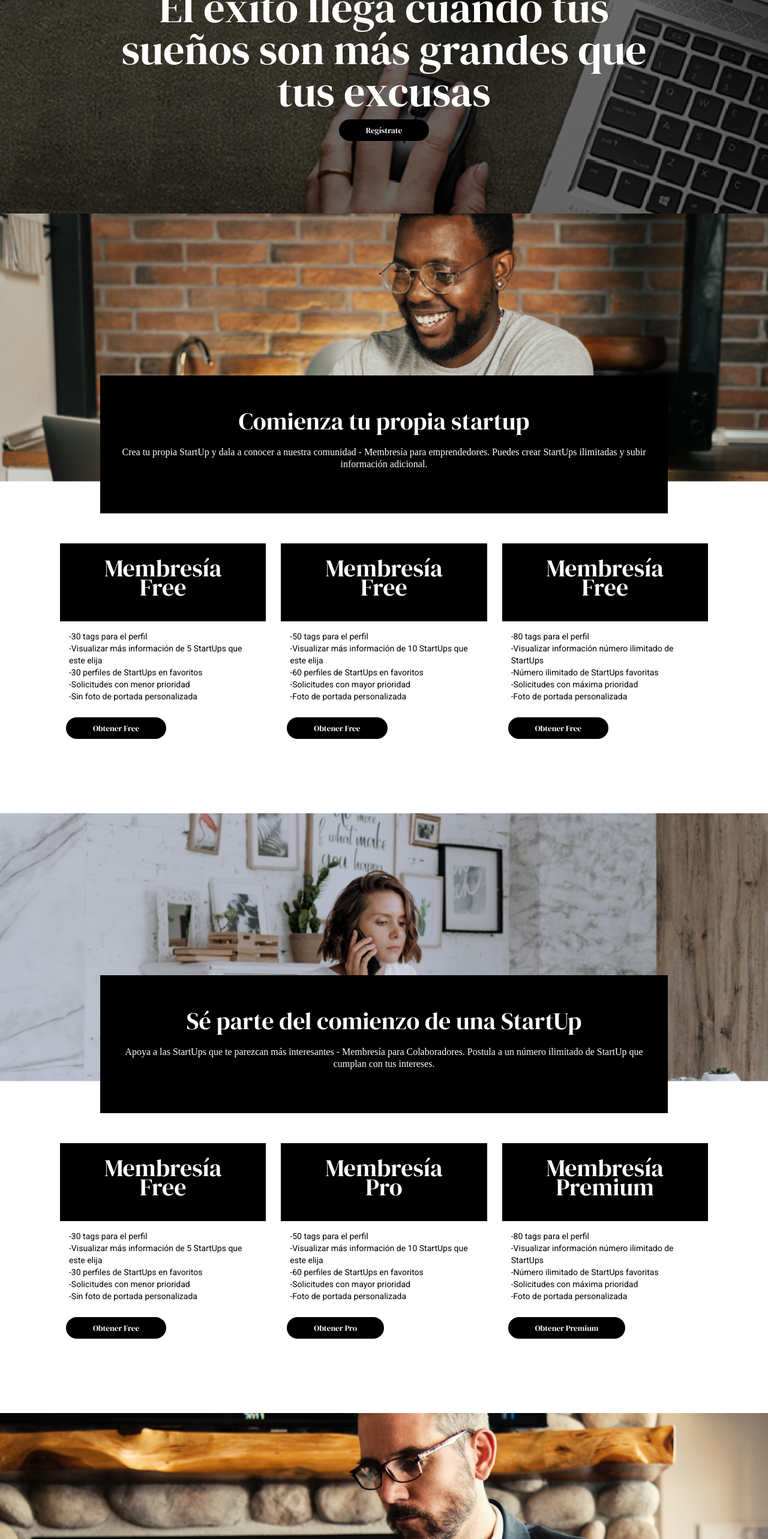
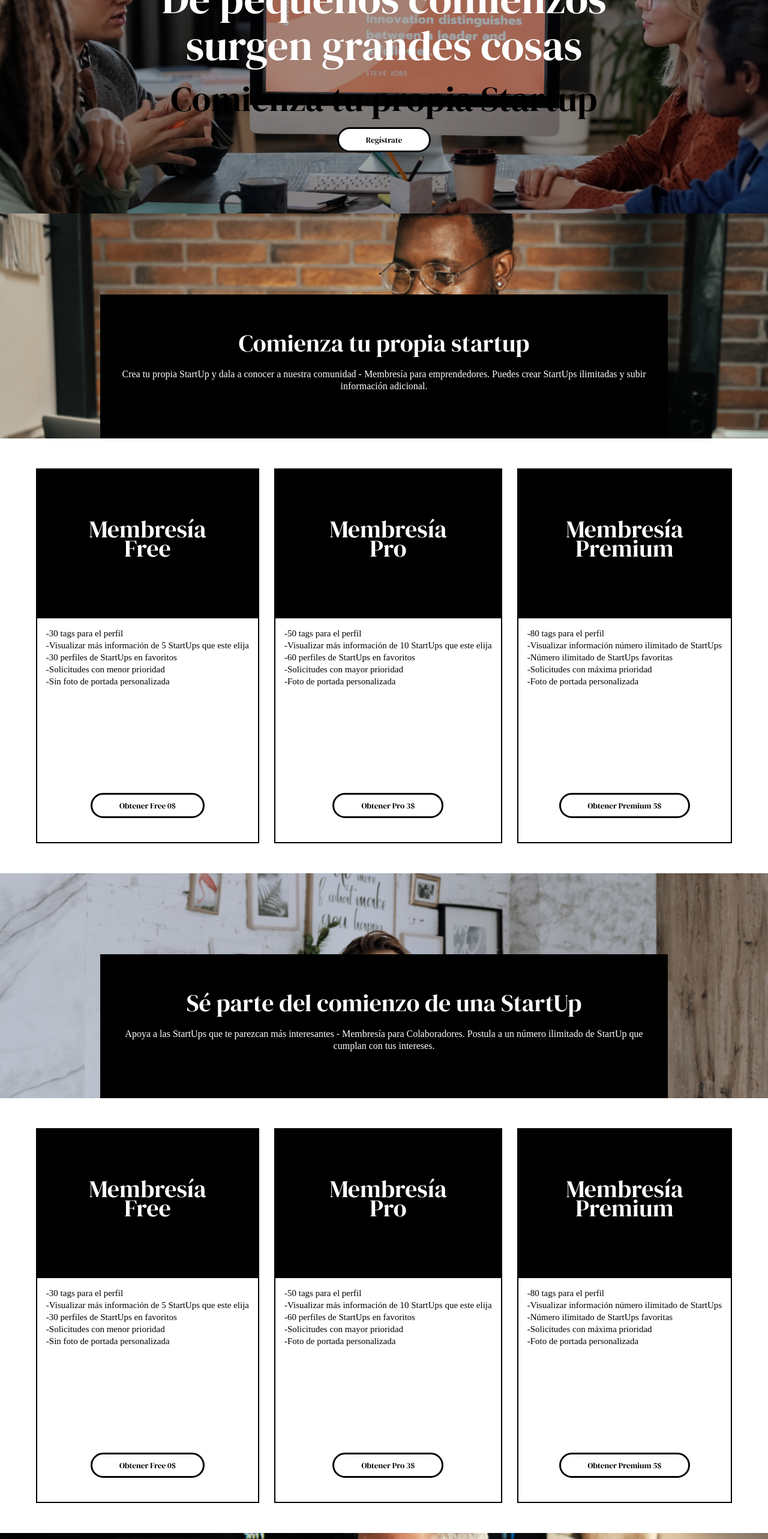
Before and after one commit to JesusRomeroRivera/2NEL-AngularSPA, an Angular app: page /memberships in a window 1280 px wide. Shown: the part 220-2786 px from the top of the page at 60% size. Built offline with nearby package versions, Linux system fonts and the light colour scheme.

Commit message:
Agregando view Membership

```diff
--- a/src/app/app-routing.module.ts
+++ b/src/app/app-routing.module.ts
@@ -1,13 +1,13 @@
 import { NgModule } from '@angular/core';
 import { RouterModule, Routes } from '@angular/router';
 import { HomeComponent} from "./pages/home/home.component";
-import { StudentsComponent } from "./pages/students/students.component";
+import { MembershipComponent} from "./pages/membership/membership.component";
 import { AboutComponent } from "./pages/about/about.component";
 import { PageNotFoundComponent } from "./pages/page-not-found/page-not-found.component";
 
 const routes: Routes = [
   { path: '', component: HomeComponent},
-  { path: 'memberships', component: StudentsComponent },
+  { path: 'memberships', component: MembershipComponent },
   { path: 'about', component: AboutComponent },
   { path: '**', component: PageNotFoundComponent }
 ];
--- a/src/app/app.module.ts
+++ b/src/app/app.module.ts
@@ -7,6 +7,7 @@
 import { StudentsComponent } from './pages/students/students.component';
 import { HomeComponent } from './pages/home/home.component';
 import { AboutComponent } from './pages/about/about.component';
+import { MembershipComponent } from './pages/membership/membership.component';
 import { PageNotFoundComponent } from './pages/page-not-found/page-not-found.component';
 import { MatToolbarModule } from "@angular/material/toolbar";
 import { MatGridListModule } from "@angular/material/grid-list";
@@ -26,6 +27,8 @@
 import {PxPrincipalComponent} from "./components/PxPrincipal/PxPrincipal.component";
 import {PxFooterComponent} from "./components/PxFooter/PxFooter.component";
 import {PxIconComponent} from "./components/PxIcon/PxIcon.component";
+import {PxMembershipComponent} from "./components/PxMembership/PxMembership.component";
+import {PxCardMembershipComponent} from "./components/PxCardMembership/PxCardMembership.component";
 
 @NgModule({
   declarations: [
@@ -33,9 +36,12 @@
     StudentsComponent,
     HomeComponent,
     AboutComponent,
+    MembershipComponent,
     PageNotFoundComponent,
     PxButtonComponent,
     PxMessageComponent,
+    PxMembershipComponent,
+    PxCardMembershipComponent,
     PxPrincipalComponent,
     PxFooterComponent,
     PxIconComponent
--- a/src/app/components/PxMembership/PxMembership.component.html
+++ b/src/app/components/PxMembership/PxMembership.component.html
@@ -12,7 +12,7 @@
         <p class="theCardText">{{ this.text }}</p>
       </div>
     </div>
-    <div style="display: flex; 	gap: 25px; 	padding-left: 100px; padding-right: 100px; padding-top: 50px; padding-bottom: 50px;" class="cardsContainer">
+    <div style="display: flex; 	gap: 25px; width: 100vw; justify-content: center; padding-top: 50px; padding-bottom: 50px;" class="cardsContainer">
       <px-card-membership [title]="'Free'" style="font-size: 15px; line-height: 20px; --tw-bg-opacity: 1;
        background-color: rgba(0, 0, 0, var(--tw-bg-opacity));" class="membresia">
         -30 tags para el perfil <br />
--- a/src/app/components/PxMembership/PxMembership.component.ts
+++ b/src/app/components/PxMembership/PxMembership.component.ts
@@ -8,8 +8,8 @@
 })
 export class PxMembershipComponent{
 
+  @Input()numberImg: string;
   @Input()title: string;
-  @Input()numberImg: string;
   @Input()text: string;
 
   buttonColor: "black"
--- /dev/null
+++ b/src/app/pages/membership/membership.component.html
@@ -0,0 +1,24 @@
+<div style="display: flex; flex-direction: column; 	align-items: center;" class="">
+  <px-message [isAny]="propsMessage2"
+  >De pequeños comienzos surgen grandes cosas</px-message
+  >
+  <px-membership
+    [title]="'Comienza tu propia startup'"
+    [numberImg]="'1'"
+    [text]="'Crea tu propia StartUp y dala a conocer a nuestra comunidad - Membresía para emprendedores. Puedes crear StartUps ilimitadas y subir información adicional.'"
+  ></px-membership>
+  <px-membership
+    [title]="'Sé parte del comienzo de una StartUp'"
+    [numberImg]="'2'"
+    [text]="'Apoya a las StartUps que te parezcan más interesantes - Membresía para Colaboradores. Postula a un número ilimitado de StartUp que cumplan con tus intereses.'"
+  ></px-membership>
+  <px-membership
+    [title]="'Invierte en la StartUp que quieres ver crecer'"
+    [numberImg]="'3'"
+    [text]="'Invierte en las StartUps que cumplan con tus intereses - Membresía para Inversionistas. Visualiza información adicional de un número ilimitado de StartUps.'"
+  ></px-membership>
+  <px-message [isAny]="propsMessage"
+  >El éxito llega cuando tus sueños son más grandes que tus
+    excusas</px-message
+  >
+</div>
--- /dev/null
+++ b/src/app/pages/membership/membership.component.ts
@@ -0,0 +1,23 @@
+import {Component, Input, OnInit} from '@angular/core';
+interface InfoMessage {
+  isButton: boolean,
+  isText: boolean,
+  imageUrl: string,
+}
+@Component({
+  selector: 'app-membership',
+  templateUrl: './membership.component.html'
+})
+export class MembershipComponent implements OnInit{
+  propsMessage:InfoMessage =
+    {  isButton: true,
+       isText: false,
+       imageUrl: "image2",}
+  propsMessage2:InfoMessage =
+    {  isButton: true,
+       isText: true,
+       imageUrl: "image3",}
+
+  ngOnInit(): void {
+  }
+}
```
Also changed, not shown: 1 other file (tests, documents, lock files or other folders).
